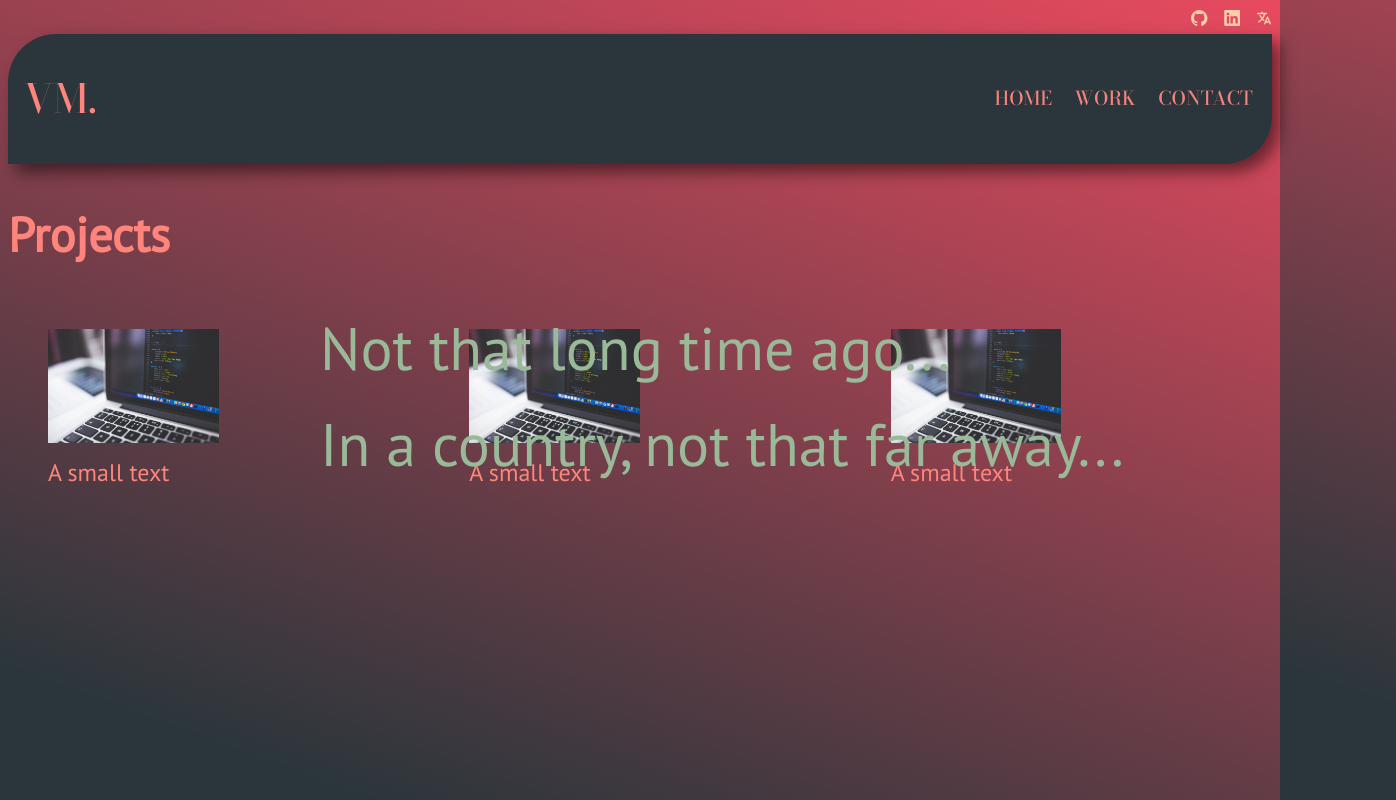
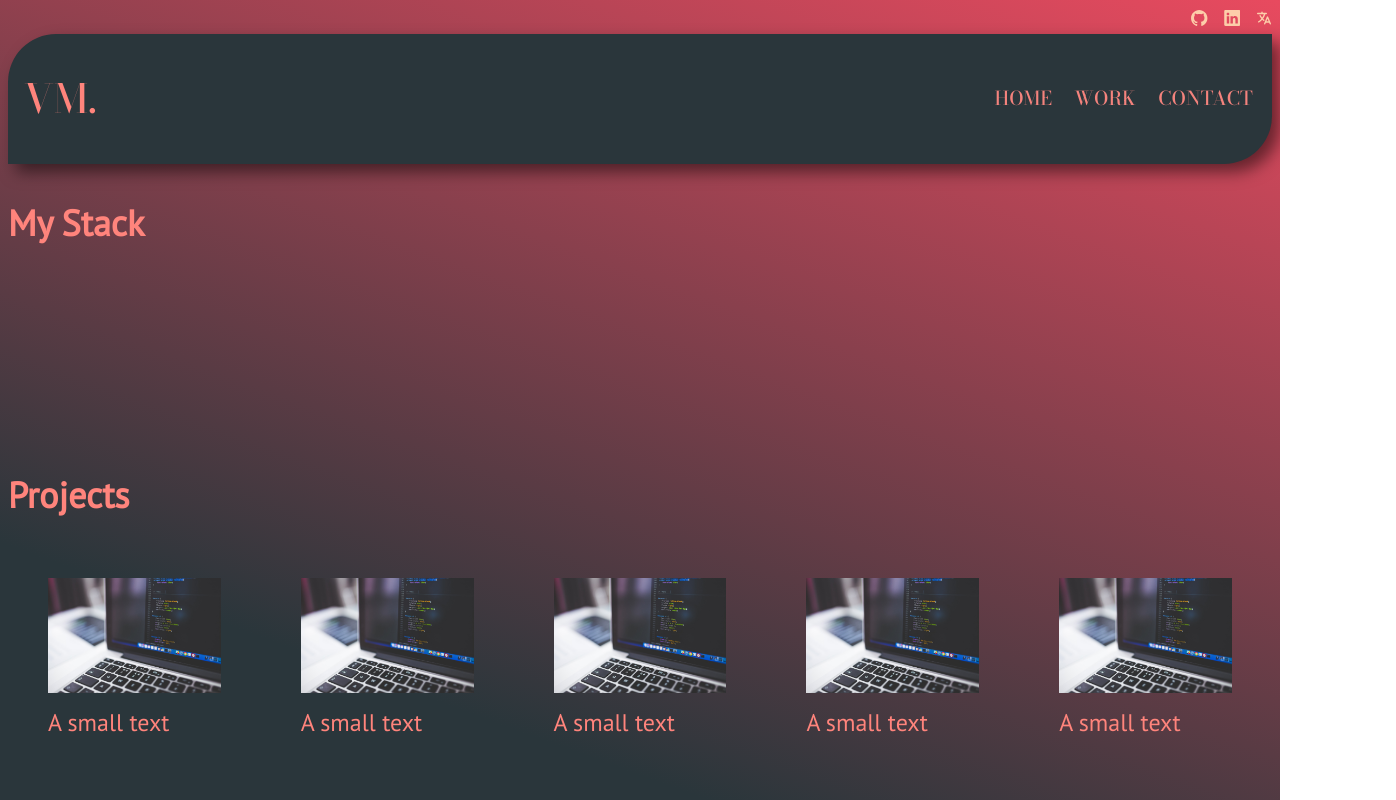
Before and after one commit to tabascum/vue-project, a Vue app: page /work in a window 1280 px wide. Shown: the top 800 px of the page, 1396 px wide, since content can reach past the window. Built offline with nearby package versions, Linux system fonts and the light colour scheme.

Commit message:
Upload the new try on having an loading page running

```diff
--- a/src/App.vue
+++ b/src/App.vue
@@ -3,25 +3,28 @@ import { RouterView } from 'vue-router'
 import TopBarComponent from './components/TopBarComponent.vue'
 import HeaderComponent from './components/HeaderComponent.vue'
 import FooterComponent from './components/FooterComponent.vue'
+import { ref } from 'vue'
 import LoadingScreenComponent from './components/LoadingScreenComponent.vue'
 
-const LoadingScreen = LoadingScreenComponent
-
-window.addEventListener('DOMContentLoaded', () => {
-  setTimeout(() => {
-    LoadingScreen
-  }, 10000)
-})
+const view = ref(true)
 </script>
 
 <template>
-  <TopBarComponent />
-  <main class="main">
-    <LoadingScreenComponent />
-    <HeaderComponent class="header" />
-    <RouterView />
-  </main>
-  <FooterComponent />
+  <Suspense>
+    <template #default>
+      <main class="main">
+        <TopBarComponent />
+        <main>
+          <HeaderComponent />
+          <RouterView />
+        </main>
+        <FooterComponent />
+      </main>
+    </template>
+    <template #fallback>
+      <component :is="view ? LoadingScreenComponent : ''"></component>
+    </template>
+  </Suspense>
 </template>
 
 <style scoped>
--- a/src/assets/main.css
+++ b/src/assets/main.css
@@ -3,8 +3,6 @@
 #app {
   max-width: 1280px;
   margin: 0 auto;
-
   color: #ff847c;
-
   font-weight: normal;
 }
--- a/src/components/LoadingScreenComponent.vue
+++ b/src/components/LoadingScreenComponent.vue
@@ -1,25 +1,62 @@
-<script></script>
+<script setup>
+import { reactive } from 'vue'
 
-<template>
-  <audio autoplay>
-    <source src="../assets/sound/cinematic-trailer-music.mp3" type="audio/mp3" />
-  </audio>
-  <section>
-    <article class="intro">
-      <p>Not that long time ago... <br />In a country, not that far away...</p>
-    </article>
-    <div class="content-wrapper">
-      <article class="loading-content">
-        <h1>Vasco M.</h1>
-        <p>
-          Lorem ipsum dolor, sit amet consectetur adipisicing elit. Provident eligendi accusantium,
+const content = reactive({ info: {} })
+
+/* onMounted(async () => {
+  const data = await new Promise((resolve) => {
+    setTimeout(() => {
+      resolve({
+        intro1: 'Not that long time ago...',
+        intro2: 'In a country, not that far away...',
+        title: 'Vasco M.',
+        description: `Lorem ipsum dolor, sit amet consectetur adipisicing elit. Provident eligendi accusantium,
           aut sunt eius quisquam? Eius explicabo tenetur quisquam voluptatem exercitationem
           praesentium unde tempore consequuntur non! Sapiente eaque aut, fuga placeat hic aliquam
           nostrum non ex. Dolore unde quibusdam eius error saepe autem, ratione expedita sit
           dolorem, hic distinctio minima? Lorem ipsum dolor sit amet consectetur adipisicing elit.
           Voluptatibus dolor, dolorum assumenda maiores voluptas, natus fugiat ullam quae expedita
           ratione reiciendis blanditiis consectetur libero mollitia amet eius sint, quaerat
-          exercitationem.
+          exercitationem.`
+      })
+    }, 200)
+  })
+  content.info = data
+}) */
+
+async function getLoader() {
+  return await new Promise((resolve) => {
+    setTimeout(() => {
+      resolve({
+        intro: 'Not that long time ago...", "In a country, not that far away...',
+        title: 'Vasco M.',
+        description: `Lorem ipsum dolor, sit amet consectetur adipisicing elit. Provident eligendi accusantium,
+          aut sunt eius quisquam? Eius explicabo tenetur quisquam voluptatem exercitationem
+          praesentium unde tempore consequuntur non! Sapiente eaque aut, fuga placeat hic aliquam
+          nostrum non ex. Dolore unde quibusdam eius error saepe autem, ratione expedita sit
+          dolorem, hic distinctio minima? Lorem ipsum dolor sit amet consectetur adipisicing elit.
+          Voluptatibus dolor, dolorum assumenda maiores voluptas, natus fugiat ullam quae expedita
+          ratione reiciendis blanditiis consectetur libero mollitia amet eius sint, quaerat
+          exercitationem.`
+      })
+    }, 2000)
+  })
+}
+
+content.info = await getLoader()
+</script>
+
+<template>
+  <audio autoplay>
+    <source src="../assets/sound/cinematic-trailer-music.mp3" type="audio/mp3" />
+  </audio>
+  <section class="section">
+    <article class="intro">{{ content.info.intro1 }} <br />{{ content.info.intro2 }}</article>
+    <div class="content-wrapper">
+      <article class="loading-content">
+        <h1>{{ content.info.title }}</h1>
+        <p>
+          {{ content.info.description }}
         </p>
       </article>
     </div>
--- a/src/views/WorkView.vue
+++ b/src/views/WorkView.vue
@@ -1,19 +1,30 @@
 <script setup></script>
 
 <template>
-  <h1>Projects</h1>
+  <section>
+    <h1>My Stack</h1>
+  </section>
   <section class="work">
+    <h1>Projects</h1>
     <article class="cards">
       <figure>
-        <img class="card-0" src="../assets/img/coding.jpg" alt="" />
+        <img class="card" src="../assets/img/coding.jpg" alt="" />
         <figcaption>A small text</figcaption>
       </figure>
       <figure>
-        <img class="card-1" src="../assets/img/coding.jpg" alt="" />
+        <img class="card" src="../assets/img/coding.jpg" alt="" />
         <figcaption>A small text</figcaption>
       </figure>
       <figure>
-        <img class="card-2" src="../assets/img/coding.jpg" alt="" />
+        <img class="card" src="../assets/img/coding.jpg" alt="" />
+        <figcaption>A small text</figcaption>
+      </figure>
+      <figure>
+        <img class="card" src="../assets/img/coding.jpg" alt="" />
+        <figcaption>A small text</figcaption>
+      </figure>
+      <figure>
+        <img class="card" src="../assets/img/coding.jpg" alt="" />
         <figcaption>A small text</figcaption>
       </figure>
     </article>
@@ -21,34 +32,25 @@
 </template>
 
 <style>
+section {
+  display: flex;
+}
+.work {
+  display: flex;
+  flex-direction: column;
+  justify-content: center;
+}
 .cards {
-  display: grid;
-  grid-template-columns: 1fr 1fr 1fr;
-  grid-template-rows: 1fr 1fr 1fr;
-  gap: 0px 0px;
-  grid-template-areas:
-    'card-0 card-0 .'
-    '. card-1 card-1'
-    'card-2 card-2 .';
-}
-
-.card-0 {
-  grid-area: card-0;
-}
-.card-1 {
-  grid-area: card-1;
-}
-.card-2 {
-  grid-area: card-2;
+  display: flex;
 }
 
 .cards figure img {
-  width: 50%;
+  width: 100%;
 }
 
 @media (min-width: 1024px) {
   .work {
-    min-height: 100vh;
+    min-height: 80vh;
     display: flex;
   }
 }
```
